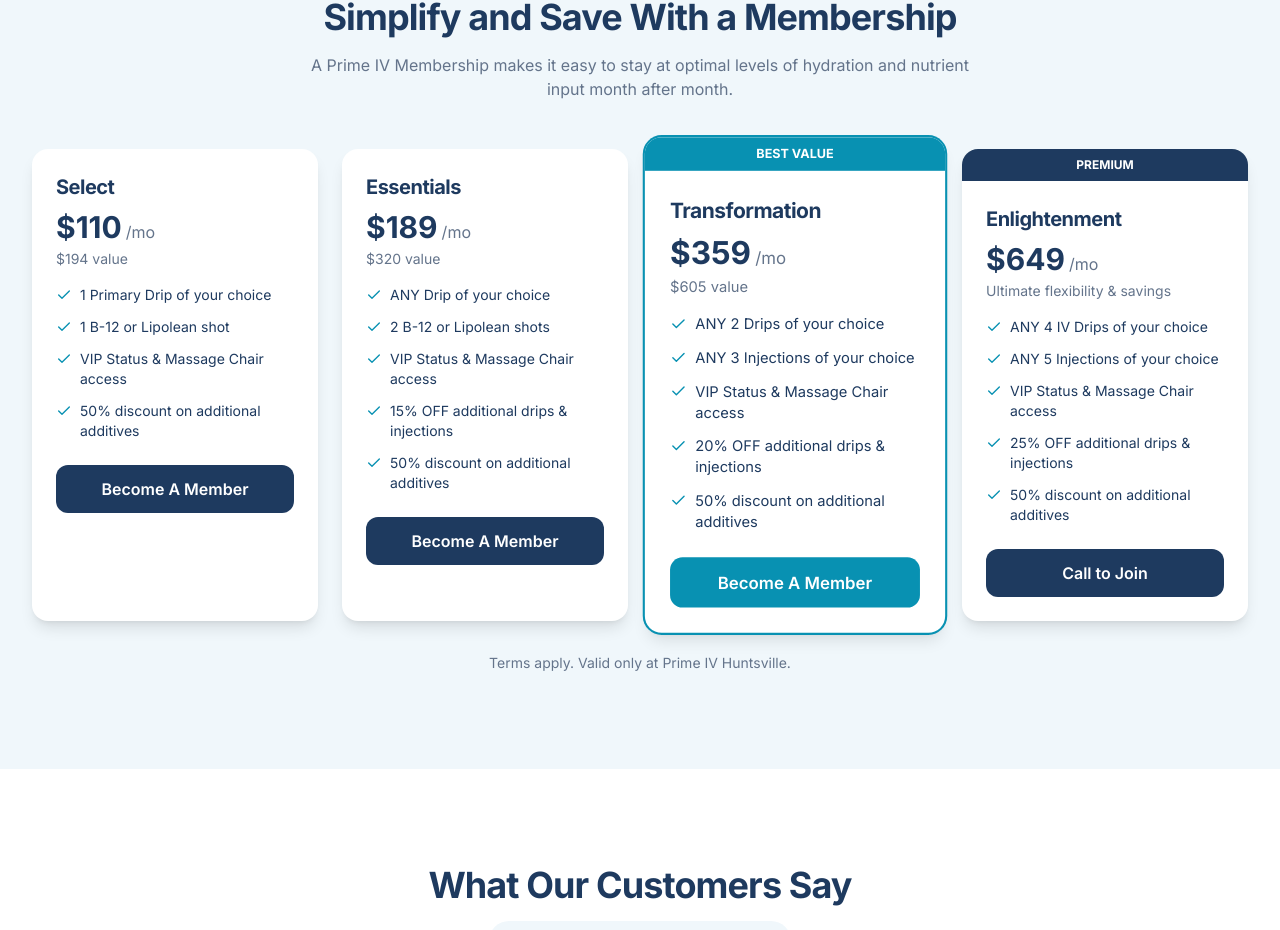
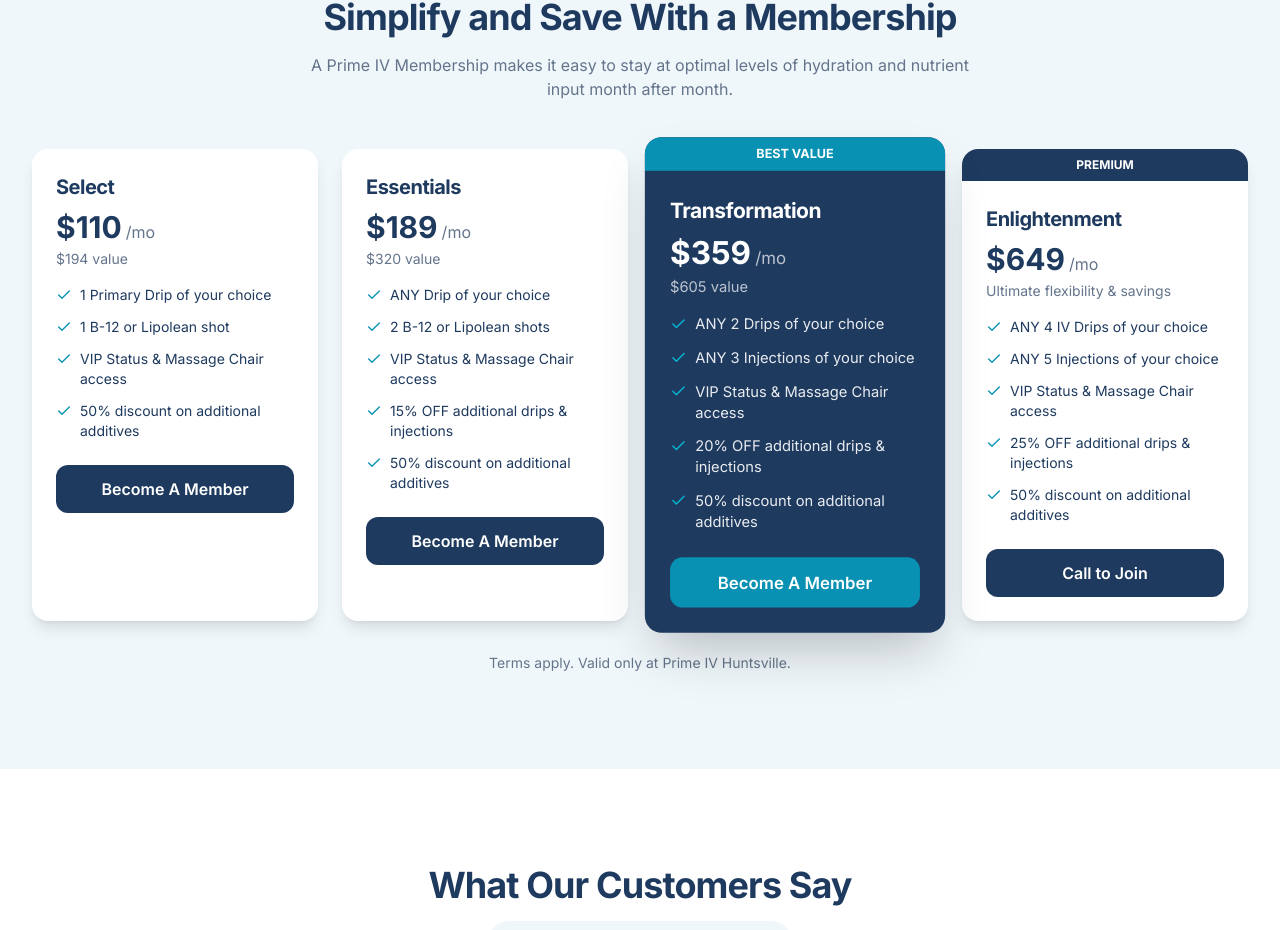
Before and after one commit to VandalsSmile/pivjv, a Next.js app: page / in a window 1280 px wide. Shown: the part 4844-5774 px from the top of the page. Built offline with nearby package versions, Linux system fonts and the light colour scheme.

Commit message:
feat: enhance membership section styling for highlighted memberships

```diff
--- a/components/sections/memberships-section.tsx
+++ b/components/sections/memberships-section.tsx
@@ -25,8 +25,10 @@
             <div
               key={membership.name}
               className={cn(
-                "bg-white rounded-xl shadow-lg overflow-hidden transition-all duration-300 hover:shadow-xl",
-                membership.highlight && "ring-2 ring-secondary scale-105"
+                "rounded-xl shadow-lg overflow-hidden transition-all duration-300 hover:shadow-xl",
+                membership.highlight
+                  ? "bg-primary text-white scale-105 shadow-2xl"
+                  : "bg-white"
               )}
             >
               {membership.badge && (
@@ -41,16 +43,41 @@
               )}
 
               <div className="p-6">
-                <h3 className="text-xl font-bold text-foreground mb-2">
+                <h3
+                  className={cn(
+                    "text-xl font-bold mb-2",
+                    membership.highlight ? "text-white" : "text-foreground"
+                  )}
+                >
                   {membership.name}
                 </h3>
                 <div className="flex items-baseline gap-1 mb-1">
-                  <span className="text-3xl font-bold text-primary">
+                  <span
+                    className={cn(
+                      "text-3xl font-bold",
+                      membership.highlight ? "text-white" : "text-primary"
+                    )}
+                  >
                     ${membership.price}
                   </span>
-                  <span className="text-foreground-muted">/mo</span>
+                  <span
+                    className={cn(
+                      membership.highlight
+                        ? "text-white/70"
+                        : "text-foreground-muted"
+                    )}
+                  >
+                    /mo
+                  </span>
                 </div>
-                <p className="text-sm text-foreground-muted mb-4">
+                <p
+                  className={cn(
+                    "text-sm mb-4",
+                    membership.highlight
+                      ? "text-white/70"
+                      : "text-foreground-muted"
+                  )}
+                >
                   {membership.value
                     ? `$${membership.value} value`
                     : membership.valueText}
@@ -60,9 +87,19 @@
                   {membership.features.map((feature, index) => (
                     <li
                       key={index}
-                      className="flex items-start gap-2 text-sm text-foreground"
+                      className={cn(
+                        "flex items-start gap-2 text-sm",
+                        membership.highlight ? "text-white/90" : "text-foreground"
+                      )}
                     >
-                      <Check className="w-4 h-4 text-secondary flex-shrink-0 mt-0.5" />
+                      <Check
+                        className={cn(
+                          "w-4 h-4 flex-shrink-0 mt-0.5",
+                          membership.highlight
+                            ? "text-secondary-light"
+                            : "text-secondary"
+                        )}
+                      />
                       {feature}
                     </li>
                   ))}
```
